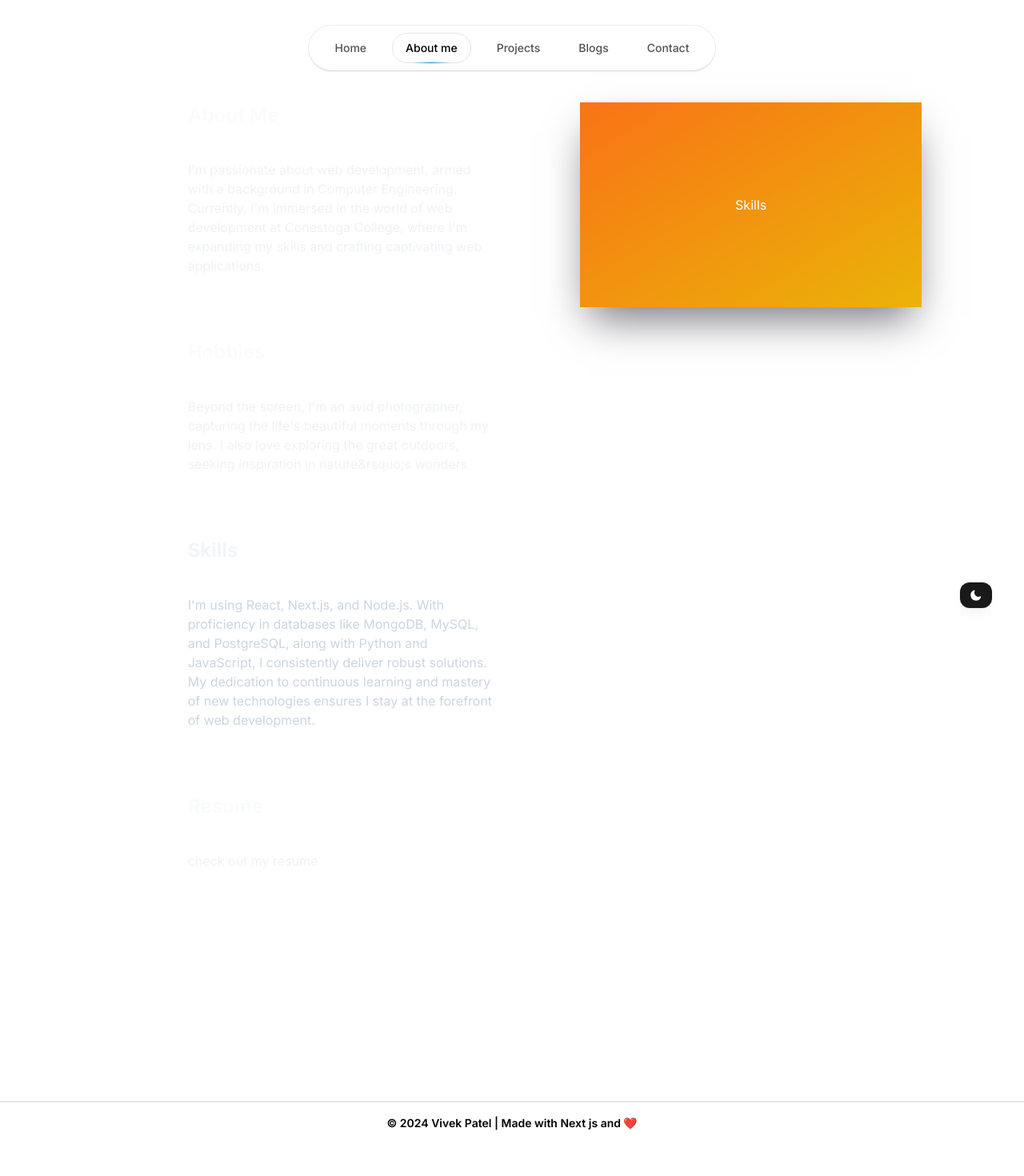
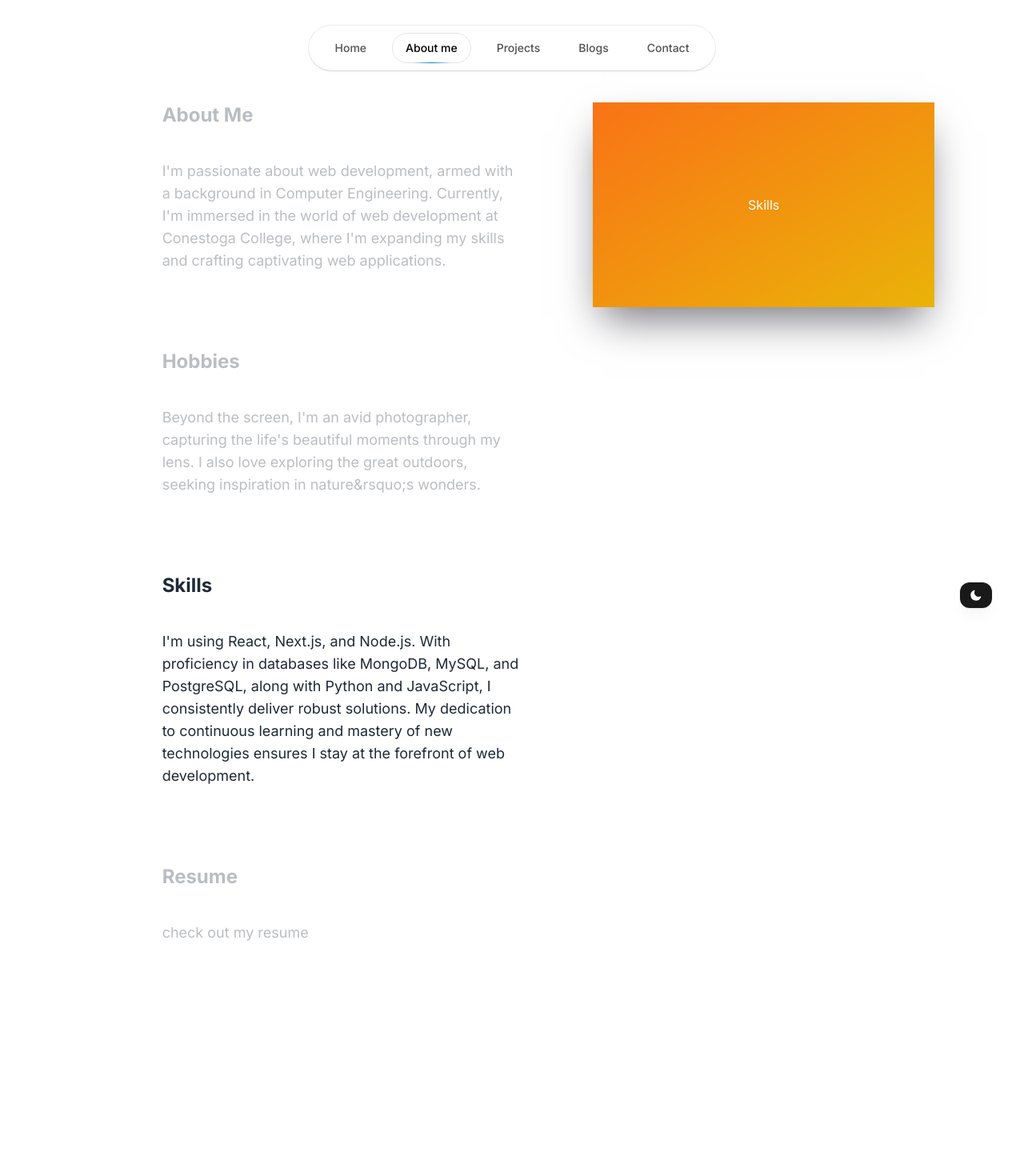
Before and after one commit to patelvivekdev/patelvivek.dev, a Next.js app: page /about in a window 1280 px wide. Shown: the top 1470 px of the page at 80% size. Before the commit the page ends 1430 px from the top, so only its background shows below. Built offline with nearby package versions, Linux system fonts and the light colour scheme.

Commit message:
Fix dark/light mode on sticky scroll

```diff
--- a/app/about/About.tsx
+++ b/app/about/About.tsx
@@ -19,7 +19,7 @@ const content = [
           quality={100}
           priority={true}
           className='h-full w-full object-cover'
-          alt='linear board demo'
+          alt='Picture of Vivek Patel'
         />
       </div>
     ),
@@ -30,7 +30,7 @@ const content = [
       "Beyond the screen, I'm an avid photographer, capturing the life's beautiful moments through my lens. I also love exploring the great outdoors, seeking inspiration in nature&rsquo;s wonders.",
     content: (
       <div className='h-full w-full bg-[linear-gradient(to_bottom_right,var(--cyan-500),var(--emerald-500))] flex items-center justify-center text-white'>
-        About Me
+        Hobbies
       </div>
     ),
   },
@@ -46,10 +46,17 @@ const content = [
   },
   {
     title: 'Resume',
-    description: 'check out my resume',
+    description: (
+      <>
+        <p>check out my resume</p>
+        <Link className='border px-3 py-2 text-center block md:hidden bg-slate-600 rounded-lg text-white' href='/resume'>
+          Resume
+        </Link>
+      </>
+    ),
     content: (
       <div className='h-full w-full bg-[linear-gradient(to_bottom_right,var(--cyan-500),var(--emerald-500))] flex items-center justify-center text-white'>
-        <Link className='border p-5 bg-slate-600 rounded-lg text-white' href='/resume'>
+        <Link className='border px-3 py-2 bg-slate-600 rounded-lg text-white' href='/resume'>
           Resume
         </Link>
       </div>
--- a/app/about/page.tsx
+++ b/app/about/page.tsx
@@ -8,19 +8,7 @@ export const metadata: Metadata = {
 };
 
 const AboutPage = () => {
-  return (
-    //       <div className='mb-10 transform sm:rotate-6'>
-    //         <Image
-    //           className='rounded shadow-2xl shadow-zinc-500 dark:shadow-indigo-500'
-    //           src={Me}
-    //           width={300}
-    //           height={300}
-    //           alt='Picture of the author'
-    //           priority={true}
-    //         />
-    //       </div>
-    <About />
-  );
+  return <About />;
 };
 
 export default AboutPage;
--- a/components/ui/sticky-scroll-reveal.tsx
+++ b/components/ui/sticky-scroll-reveal.tsx
@@ -10,7 +10,7 @@ export const StickyScroll = ({
 }: {
   content: {
     title: string;
-    description: string;
+    description: React.ReactNode | any;
     content?: React.ReactNode | any;
   }[];
   contentClassName?: string;
@@ -35,8 +35,6 @@ export const StickyScroll = ({
     setActiveCard(closestBreakpointIndex);
   });
 
-  console.log('activeCard', activeCard);
-
   return (
     <div className='my-32 grid grid-cols-1 sm:grid-cols-3'>
       <div className='sm:col-span-2 flex flex-col items-start mx-auto px-4' ref={ref}>
@@ -49,28 +47,28 @@ export const StickyScroll = ({
               animate={{
                 opacity: activeCard === index ? 1 : 0.3,
               }}
-              className='text-2xl font-bold text-slate-100'
+              className='text-2xl font-bold dark:text-slate-100 text-gray-800 mb-4'
             >
               {item.title}
             </motion.h2>
-            <motion.p
+            <motion.div
               initial={{
                 opacity: activeCard === index ? 1 : 0.3,
               }}
               animate={{
                 opacity: activeCard === index ? 1 : 0.3,
               }}
-              className='text-kg text-slate-300 max-w-sm mt-10'
+              className='text-lg dark:text-slate-100 text-gray-800 mb-4  max-w-xs lg:max-w-md  mt-10'
             >
               {item.description}
-            </motion.p>
+            </motion.div>
           </div>
         ))}
         <div className='h-20' />
       </div>
       <div
         className={cn(
-          'hidden lg:block h-64 w-84 rounded-md bg-white sticky top-32 right-32 shadow-2xl shadow-zinc-500 dark:shadow-indigo-500',
+          'hidden md:block h-64 w-84 rounded-md sticky top-32 sm:right-16 md:right-20 lg:right-28 shadow-2xl shadow-zinc-500 dark:shadow-indigo-500',
           contentClassName,
         )}
       >
```
